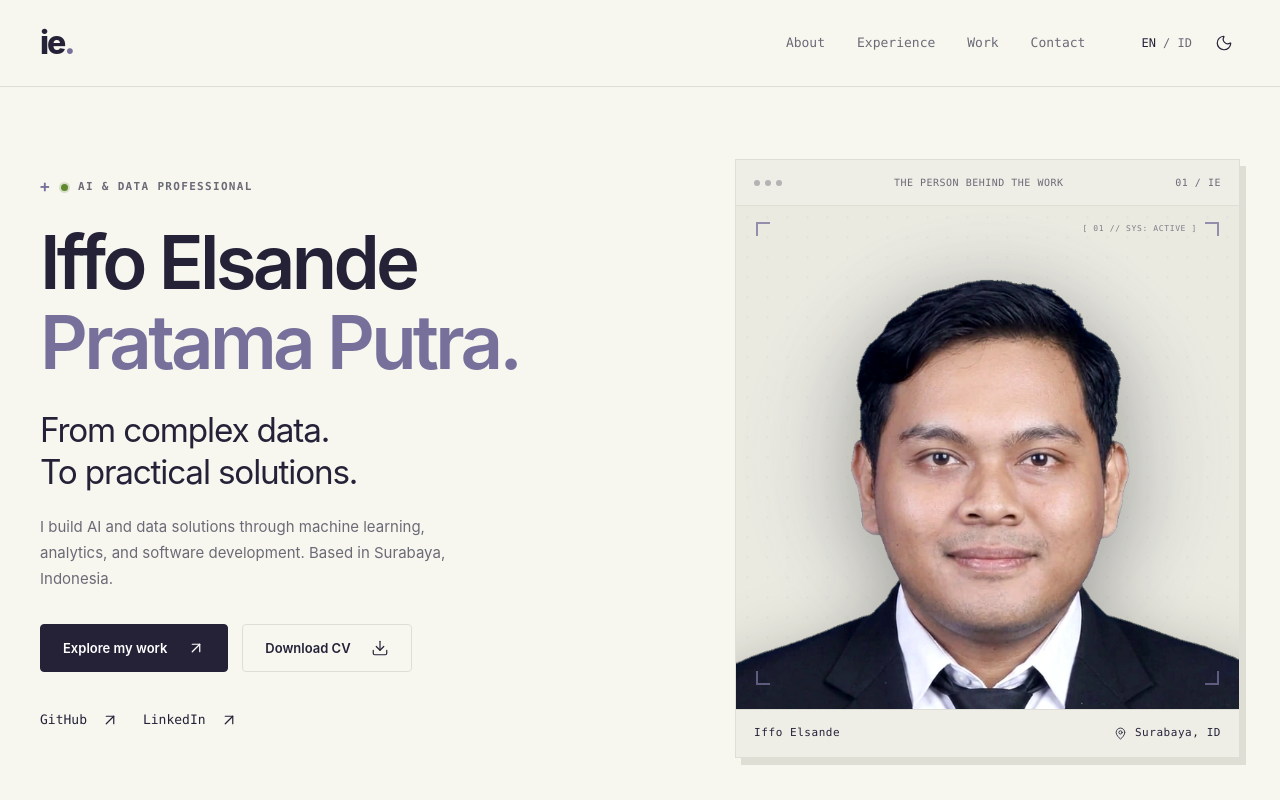
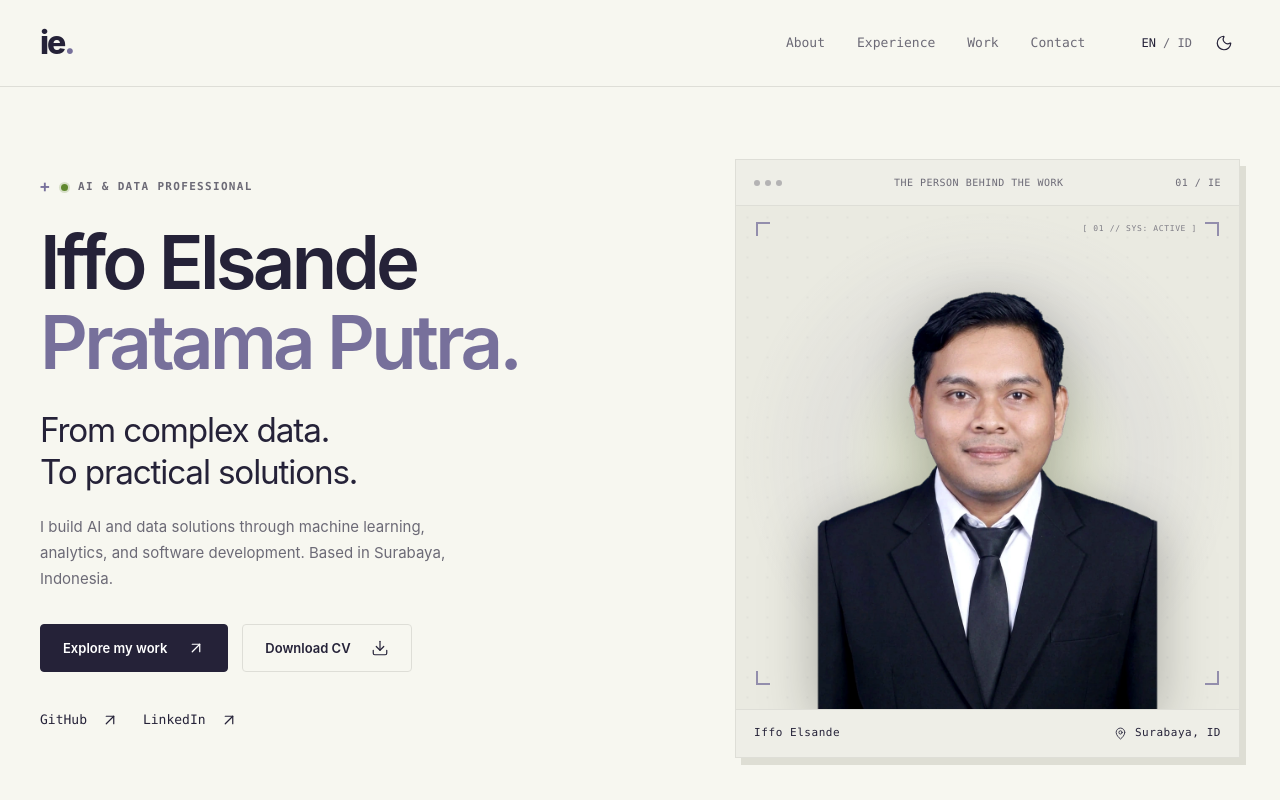
Before and after one commit to Elsande/Elsande-Portfolio, a React (Vite) app: page / in a window 1280 px wide. Shown: the top 800 px of the page. Built offline with nearby package versions, Linux system fonts and the light colour scheme.

Commit message:
Fit the full portrait in the square hero frame

```diff
--- a/src/styles/layout.css
+++ b/src/styles/layout.css
@@ -312,10 +312,9 @@ html[data-theme="dark"] .hud-tag {
   z-index: 1;
   width: 100%;
   height: 100%;
-  object-fit: cover;
-  object-position: center top;
+  object-fit: contain;
+  object-position: center;
   margin: 0 auto;
-  transform: scale(1.3);
   filter: drop-shadow(0 14px 28px rgba(0, 0, 0, 0.28));
   transition: transform 700ms cubic-bezier(0.2, 0.7, 0.2, 1), filter 300ms ease;
 }
--- a/src/styles/motion.css
+++ b/src/styles/motion.css
@@ -150,7 +150,7 @@
     transform: translateY(-4px);
   }
   .portrait-block:hover img {
-    transform: scale(1.325);
+    transform: scale(1.02);
   }
 }
 
```
